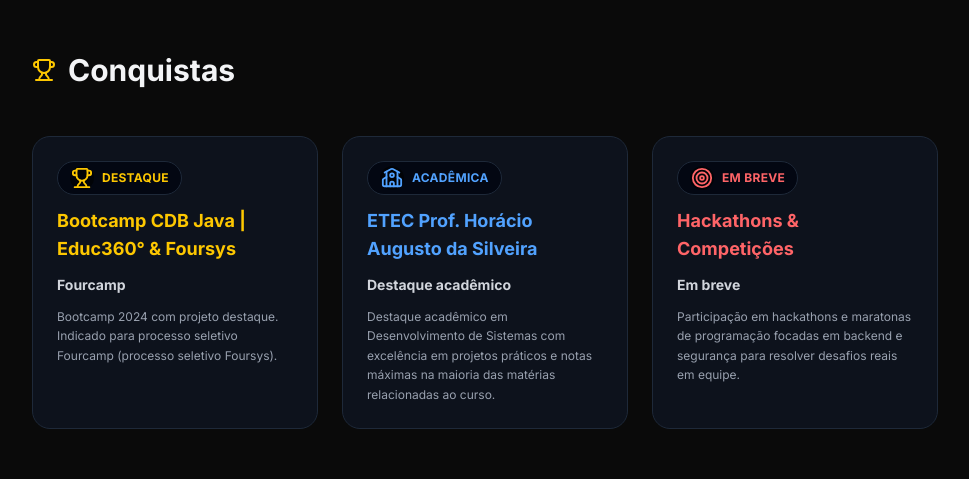
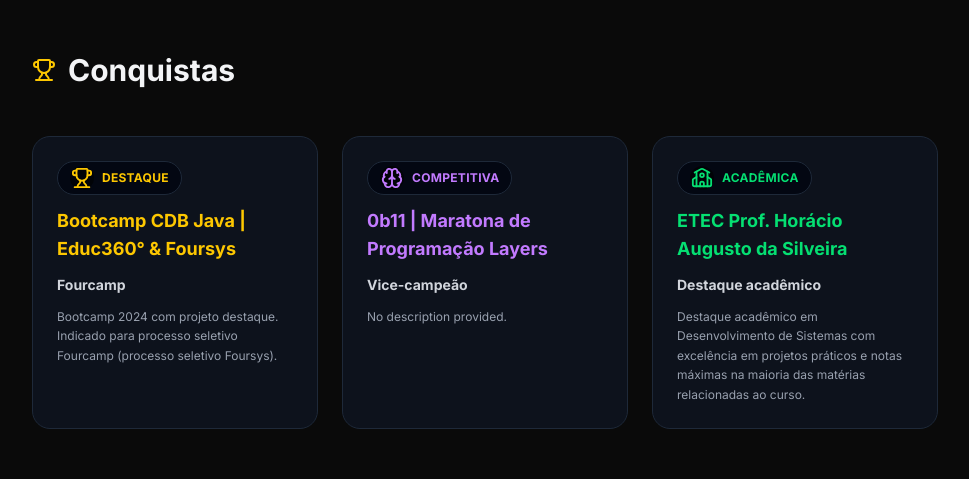
Before and after one commit to jpaveiro/portfolio, a Next.js app: page / in a window 1280 px wide. Shown: the part 1400-1879 px from the top of the page, without its empty margins (0-969 px from the left). Built offline with nearby package versions, Linux system fonts and the light colour scheme.

Commit message:
feat: add new feat

```diff
--- a/components/feats.tsx
+++ b/components/feats.tsx
@@ -1,4 +1,4 @@
-import { School, Target, Trophy } from "lucide-react";
+import { Brain, School, Trophy } from "lucide-react";
 
 export default function Feats() {
   const feats = [
@@ -11,21 +11,21 @@
       badge: "Destaque",
     },
     {
+      title: "0b11 | Maratona de Programação Layers",
+      highlight: "Vice-campeão",
+      desc: "No description provided.",
+      icon: <Brain size={22} />,
+      color: "text-purple-400",
+      badge: "Competitiva",
+    },
+    {
       title: "ETEC Prof. Horácio Augusto da Silveira",
       highlight: "Destaque acadêmico",
       desc: "Destaque acadêmico em Desenvolvimento de Sistemas com excelência em projetos práticos e notas máximas na maioria das matérias relacionadas ao curso.",
       icon: <School size={22} />,
-      color: "text-blue-400",
+      color: "text-green-400",
       badge: "Acadêmica",
-    },
-    {
-      title: "Hackathons & Competições",
-      highlight: "Em breve",
-      desc: "Participação em hackathons e maratonas de programação focadas em backend e segurança para resolver desafios reais em equipe.",
-      icon: <Target size={22} />,
-      color: "text-red-400",
-      badge: "Em breve",
-    },
+    }
   ];
 
   return (
```
